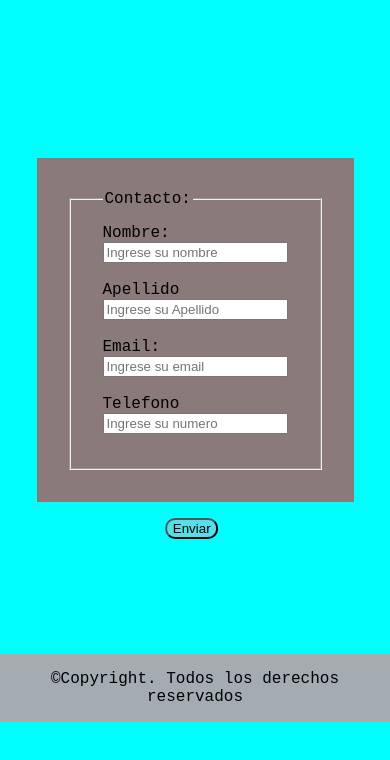
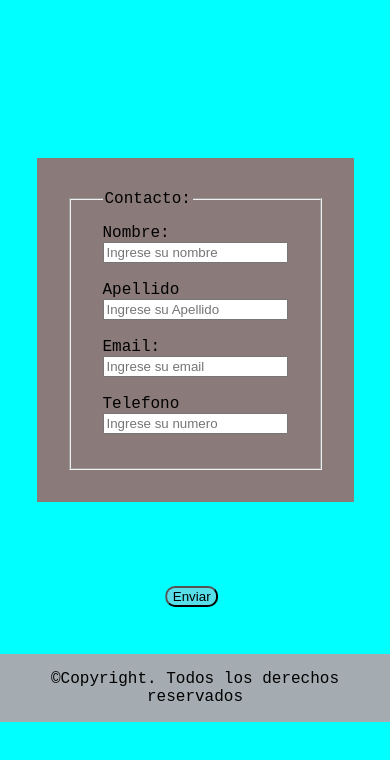
Before and after one commit to AgusMarini/Responsive-page1, a plain HTML site: page contacto.html in a window 390 px wide. Shown: the part 122-882 px from the top of the page. Drawn offline with Linux system fonts and the light colour scheme.

Commit message:
arreglo botn

```diff
--- a/styles.css
+++ b/styles.css
@@ -217,7 +217,7 @@ footer{
     .button{
         margin: 1.5rem;
         position: absolute;
-        top: 73%;
+        top: 81%;
         left: 43%;
 
     }
```
